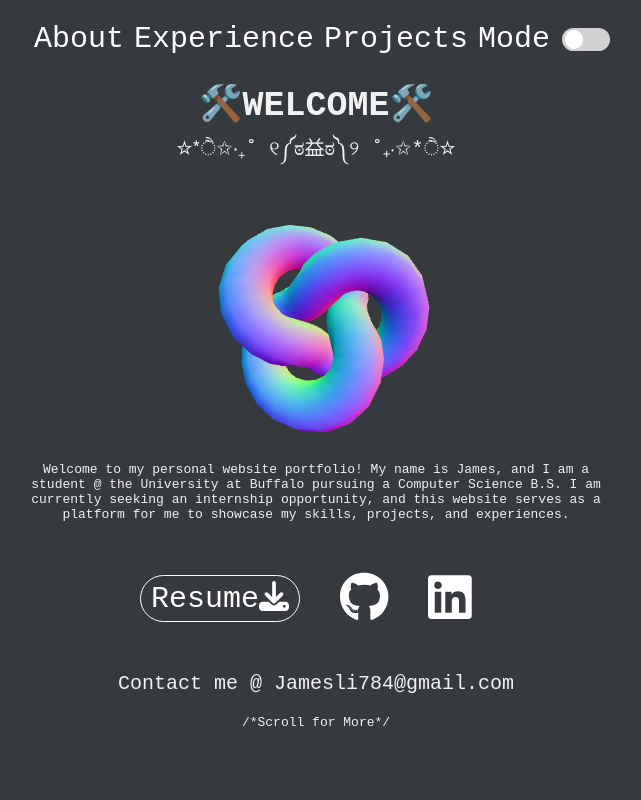
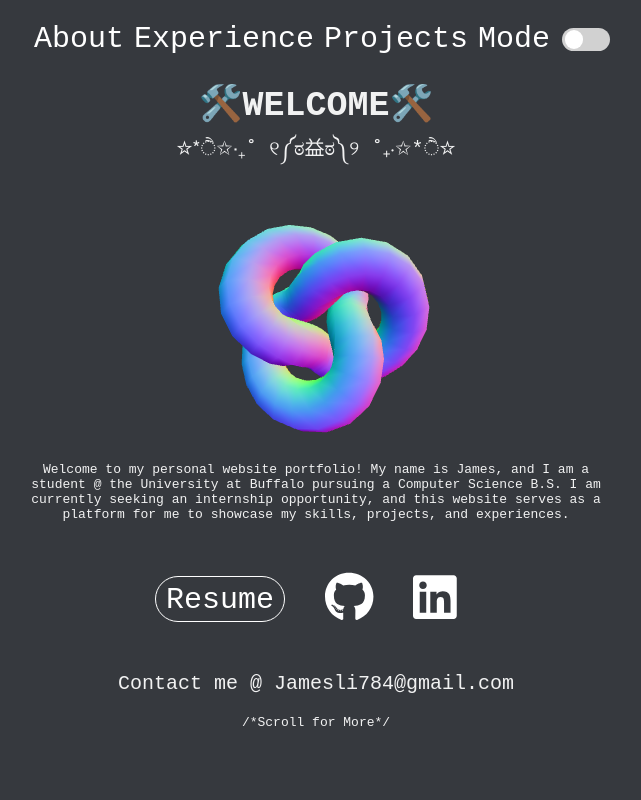
Before and after one commit to skxvtchy/jamesli.dev, a React (Vite) app in the folder portfolio/: page / in a window 1280 px wide. Shown: the top 800 px of the page, without its empty margins (324-965 px from the left). Built offline with nearby package versions, Linux system fonts and the light colour scheme.

Commit message:
resume change

```diff
--- a/portfolio/src/components/Main.jsx
+++ b/portfolio/src/components/Main.jsx
@@ -58,7 +58,7 @@ export default function Main({ darkMode }) {
           <button type="button" className="butt">
             <a href="assets/Resume.pdf" download="Resume.pdf">
               Resume
-              <FontAwesomeIcon icon={faDownload} />
+              {/* <FontAwesomeIcon icon={faDownload} /> */}
             </a>
           </button>
           <a href="https://github.com/skxvtchy">
```
Also changed, not shown: 4 other files (tests, documents, lock files or other folders).
